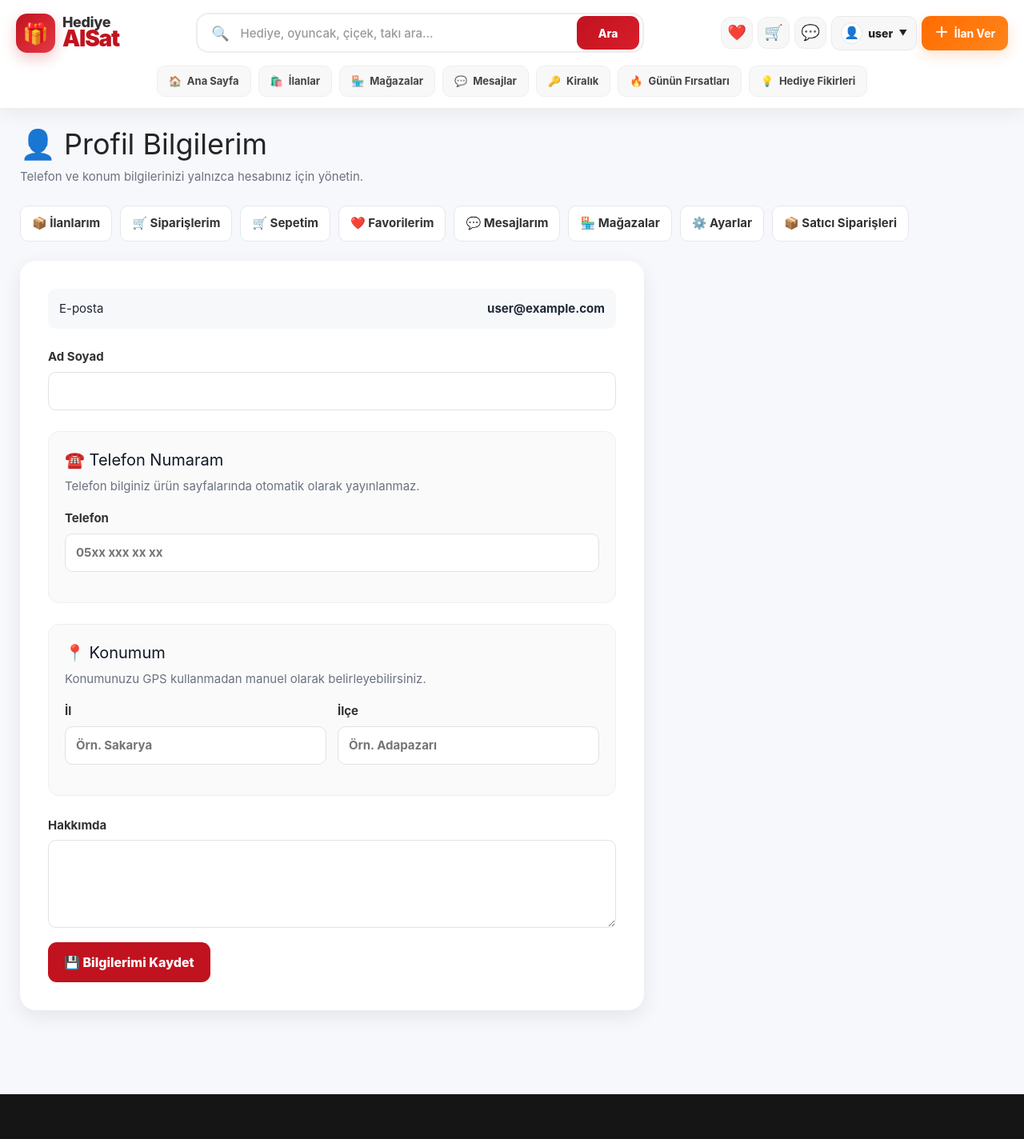
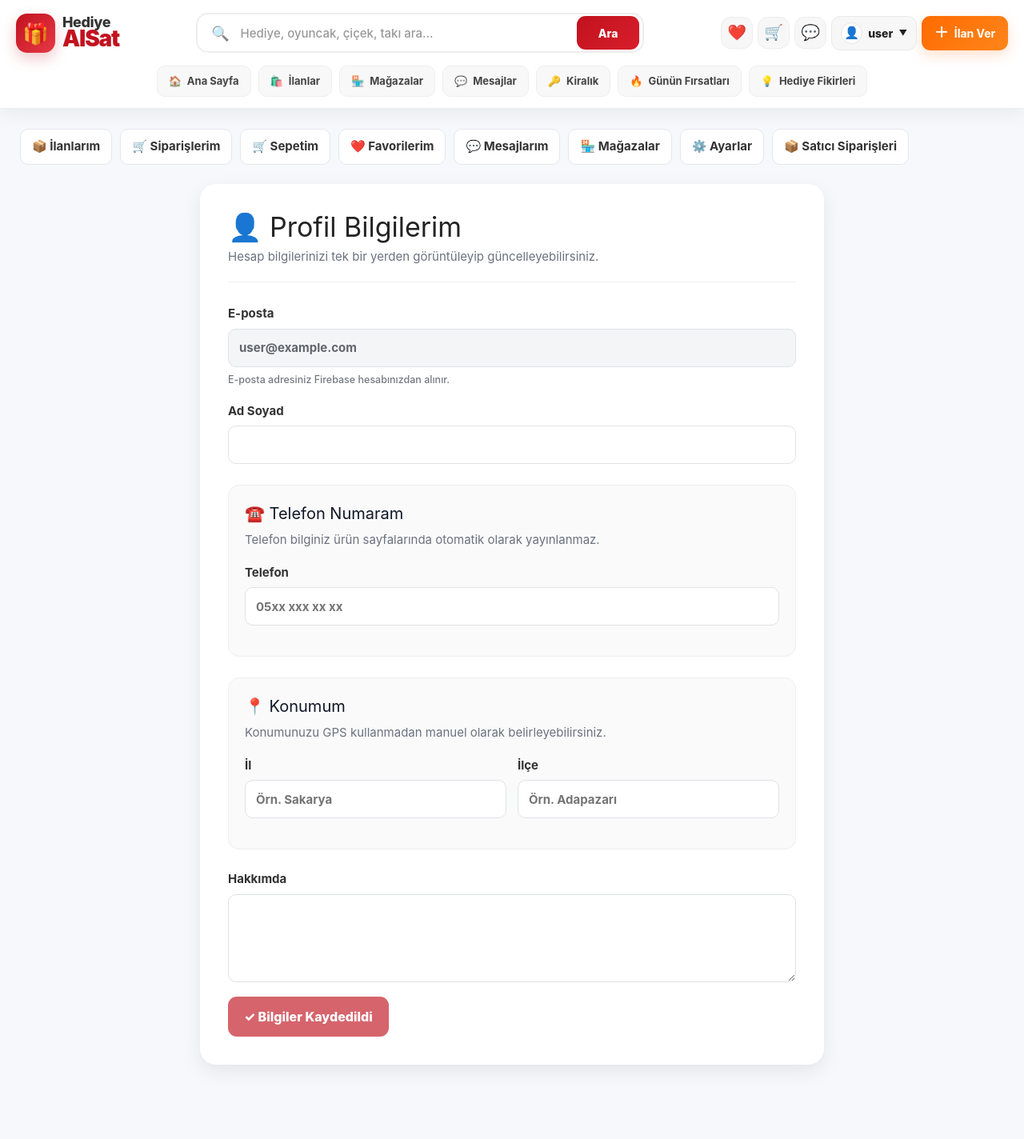
Before and after one commit to katircinihat-collab/HediyeAlSat, a React (Vite) app: page /profil in a window 1280 px wide. Shown: the top 1424 px of the page at 80% size. Built offline with nearby package versions, Linux system fonts and the light colour scheme; no server answers; the database is empty; sample sign-in values are in the browser's storage; the HTML template or start-up script is replaced by a standard one.

Commit message:
Profil bilgilerini kalici hale getir

```diff
--- a/src/pages/Profile.jsx
+++ b/src/pages/Profile.jsx
@@ -1,4 +1,4 @@
-import { useEffect, useState } from "react";
+import { useEffect, useMemo, useState } from "react";
 import { Link, useNavigate } from "react-router-dom";
 import { onAuthStateChanged } from "firebase/auth";
 import { doc, getDoc, setDoc } from "firebase/firestore";
@@ -25,17 +25,36 @@ function konumAyir(sehir = "") {
   };
 }
 
+const bosProfil = {
+  ad: "",
+  telefon: "",
+  il: "",
+  ilce: "",
+  hakkinda: ""
+};
+
+function profilNormallestir(profil = {}) {
+  return {
+    ad: String(profil.ad || "").trim(),
+    telefon: telefonFormatla(profil.telefon),
+    il: String(profil.il || "").trim(),
+    ilce: String(profil.ilce || "").trim(),
+    hakkinda: String(profil.hakkinda || "").trim()
+  };
+}
+
 function Profile() {
   const navigate = useNavigate();
-  const [profil, setProfil] = useState({
-    ad: "",
-    telefon: "",
-    il: "",
-    ilce: "",
-    hakkinda: ""
-  });
+  const [profil, setProfil] = useState(bosProfil);
+  const [kayitliProfil, setKayitliProfil] = useState(bosProfil);
   const [yukleniyor, setYukleniyor] = useState(true);
   const [kaydediliyor, setKaydediliyor] = useState(false);
+  const [basariMesaji, setBasariMesaji] = useState("");
+
+  const profilDegisti = useMemo(
+    () => JSON.stringify(profilNormallestir(profil)) !== JSON.stringify(kayitliProfil),
+    [profil, kayitliProfil]
+  );
 
   useEffect(() => {
     const unsubscribe = onAuthStateChanged(auth, async (user) => {
@@ -49,14 +68,19 @@ function Profile() {
 
         if (snapshot.exists()) {
           const data = snapshot.data();
-          const konum = konumAyir(data.sehir);
-          setProfil({
+          const konum = konumAyir(data.sehir || data.il);
+          const yuklenenProfil = profilNormallestir({
             ad: data.ad || "",
             telefon: telefonFormatla(data.telefon),
-            il: konum.il,
-            ilce: konum.ilce,
+            il: data.il || konum.il,
+            ilce: data.ilce || konum.ilce,
             hakkinda: data.hakkinda || ""
           });
+          setProfil(yuklenenProfil);
+          setKayitliProfil(yuklenenProfil);
+        } else {
+          setProfil(bosProfil);
+          setKayitliProfil(bosProfil);
         }
       } catch (error) {
         console.error("Profil bilgileri alınamadı:", error);
@@ -68,7 +92,15 @@ function Profile() {
     return unsubscribe;
   }, [navigate]);
 
+  useEffect(() => {
+    if (!basariMesaji) return undefined;
+
+    const timer = window.setTimeout(() => setBasariMesaji(""), 3000);
+    return () => window.clearTimeout(timer);
+  }, [basariMesaji]);
+
   function alanDegistir(alan, value) {
+    setBasariMesaji("");
     setProfil((onceki) => ({ ...onceki, [alan]: value }));
   }
 
@@ -76,7 +108,7 @@ function Profile() {
     event.preventDefault();
 
     const user = auth.currentUser;
-    if (!user || kaydediliyor) return;
+    if (!user || kaydediliyor || !profilDegisti) return;
 
     const telefonRakamlar = profil.telefon.replace(/\D/g, "");
     if (telefonRakamlar && !/^05\d{9}$/.test(telefonRakamlar)) {
@@ -91,18 +123,25 @@ function Profile() {
         .filter(Boolean)
         .join(" / ");
 
+      const kaydedilecekProfil = profilNormallestir({
+        ...profil,
+        telefon: telefonRakamlar
+      });
+
       await setDoc(
         doc(db, "profiller", user.uid),
         {
-          ad: profil.ad.trim(),
-          telefon: telefonFormatla(telefonRakamlar),
+          ad: kaydedilecekProfil.ad,
+          telefon: kaydedilecekProfil.telefon,
           sehir,
-          hakkinda: profil.hakkinda.trim()
+          hakkinda: kaydedilecekProfil.hakkinda
         },
         { merge: true }
       );
 
-      alert("Profil bilgileriniz kaydedildi ✅");
+      setProfil(kaydedilecekProfil);
+      setKayitliProfil(kaydedilecekProfil);
+      setBasariMesaji("Bilgileriniz kaydedildi.");
     } catch (error) {
       console.error("Profil kaydedilemedi:", error);
       alert("Profil bilgileri kaydedilemedi. Lütfen tekrar deneyin.");
@@ -115,11 +154,6 @@ function Profile() {
     <>
       <Navbar />
       <main className="profile-page">
-        <header className="profile-header">
-          <h1>👤 Profil Bilgilerim</h1>
-          <p>Telefon ve konum bilgilerinizi yalnızca hesabınız için yönetin.</p>
-        </header>
-
         <nav className="profile-menu" aria-label="Hesap sayfaları">
           <Link className="profile-link" to="/ilanlarim">📦 İlanlarım</Link>
           <Link className="profile-link" to="/siparislerim">🛒 Siparişlerim</Link>
@@ -137,10 +171,23 @@ function Profile() {
           <div className="profile-card profile-loading">Profil bilgileriniz yükleniyor...</div>
         ) : (
           <form className="profile-card profile-form" onSubmit={kaydet}>
-            <div className="profile-email">
-              <span>E-posta</span>
-              <strong>{auth.currentUser?.email}</strong>
-            </div>
+            <header className="profile-card-header">
+              <h1>👤 Profil Bilgilerim</h1>
+              <p>Hesap bilgilerinizi tek bir yerden görüntüleyip güncelleyebilirsiniz.</p>
+            </header>
+
+            <label>
+              E-posta
+              <input
+                type="email"
+                value={auth.currentUser?.email || ""}
+                disabled
+                aria-describedby="profile-email-note"
+              />
+              <small id="profile-email-note">
+                E-posta adresiniz Firebase hesabınızdan alınır.
+              </small>
+            </label>
 
             <label>
               Ad Soyad
@@ -202,9 +249,25 @@ function Profile() {
               />
             </label>
 
-            <button type="submit" className="profile-save-btn" disabled={kaydediliyor}>
-              {kaydediliyor ? "Kaydediliyor..." : "💾 Bilgilerimi Kaydet"}
-            </button>
+            <div className="profile-save-row">
+              <button
+                type="submit"
+                className="profile-save-btn"
+                disabled={kaydediliyor || !profilDegisti}
+              >
+                {kaydediliyor
+                  ? "Kaydediliyor..."
+                  : profilDegisti
+                    ? "💾 Bilgilerimi Kaydet"
+                    : "✓ Bilgiler Kaydedildi"}
+              </button>
+
+              {basariMesaji && (
+                <p className="profile-success" role="status">
+                  {basariMesaji}
+                </p>
+              )}
+            </div>
           </form>
         )}
       </main>
--- a/src/styles/pages/profile.css
+++ b/src/styles/pages/profile.css
@@ -66,6 +66,25 @@
 
 .profile-form {
     max-width: 780px;
+    margin: 0 auto;
+}
+
+.profile-card-header {
+    margin-bottom: 28px;
+    padding-bottom: 20px;
+    border-bottom: 1px solid #eceef1;
+}
+
+.profile-card-header h1 {
+    margin: 0;
+    color: #242424;
+    font-size: clamp(25px, 4vw, 34px);
+}
+
+.profile-card-header p {
+    margin: 8px 0 0;
+    color: #6b7280;
+    line-height: 1.5;
 }
 
 .profile-form label {
@@ -94,19 +113,20 @@
     outline: 3px solid rgba(193, 18, 31, .09);
 }
 
+.profile-form input:disabled {
+    color: #60656d;
+    background: #f4f5f7;
+    cursor: not-allowed;
+}
+
+.profile-form label > small {
+    color: #737982;
+    font-weight: 500;
+}
+
 .profile-form textarea {
     min-height: 110px;
     resize: vertical;
-}
-
-.profile-email {
-    display: flex;
-    justify-content: space-between;
-    gap: 15px;
-    margin-bottom: 24px;
-    padding: 14px;
-    border-radius: 10px;
-    background: #f7f8fa;
 }
 
 .profile-form-section {
@@ -146,7 +166,9 @@
     cursor: pointer;
 }
 
-.profile-save-btn:disabled { opacity: .65; cursor: wait; }
+.profile-save-btn:disabled { opacity: .65; cursor: not-allowed; }
+.profile-save-row { display: flex; align-items: center; flex-wrap: wrap; gap: 14px; }
+.profile-success { margin: 0; color: #18794e; font-weight: 800; }
 .profile-loading { text-align: center; color: #6b7280; }
 
 .favorites-page {
```
